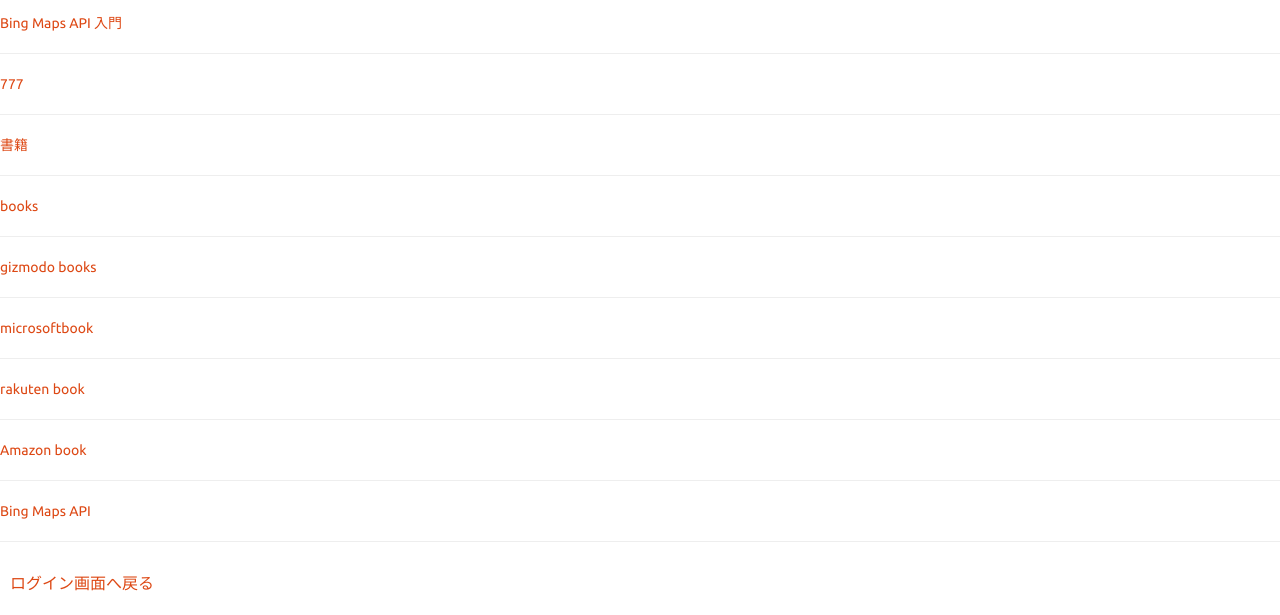
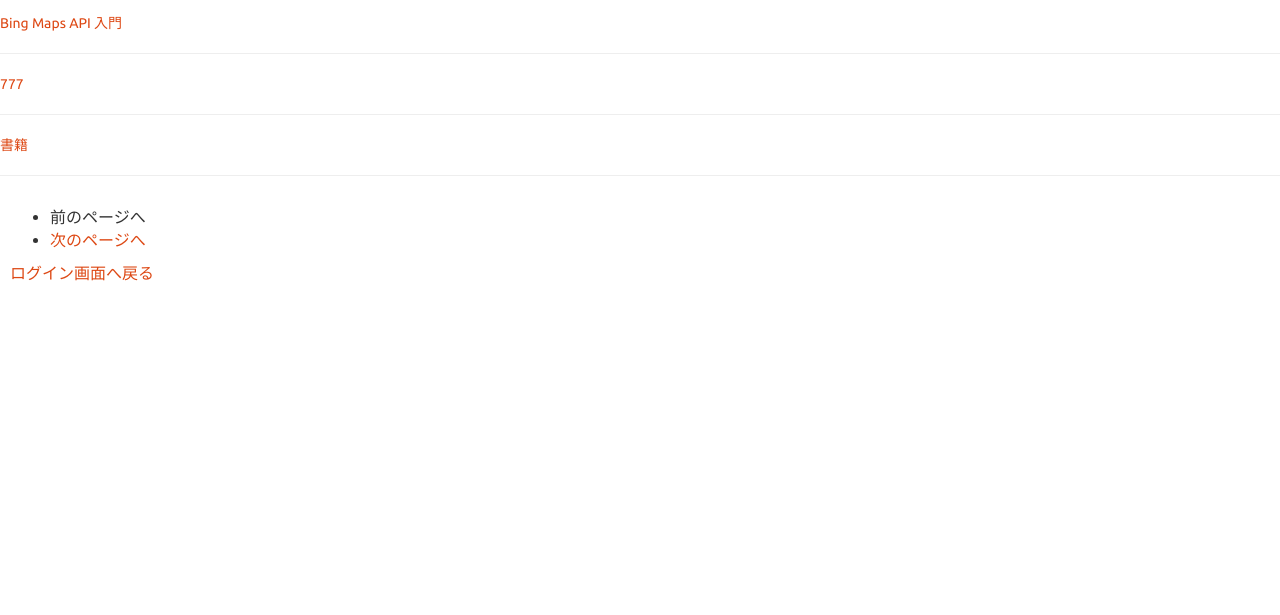
Before and after one commit to twinsnaoki/gs_code2, a PHP site: page /list.php?page=1 in a window 1280 px wide. Shown: the part 221-836 px from the top of the page. After the commit the page ends 502 px from the top, so only its background shows below. Run offline with PHP 8.4, Linux system fonts and the light colour scheme; data comes from the database, SQL or seed files in the repository.

Commit message:
ページネーションの追加

```diff
--- a/09_31_gscode/list.php
+++ b/09_31_gscode/list.php
@@ -3,7 +3,21 @@ include("funcs.php");
 $pdo = db_conn();
 $stmt = $pdo->prepare("SELECT * FROM book_bm_table");
 $status = $stmt->execute();
-$lists = $pdo->query('SELECT * FROM book_bm_table ORDER BY id DESC');
+
+$page = $_REQUEST['page'];
+if ($page == ''){
+    $page = 1;
+}
+$page = max($page, 1); //1以下にはならない処理
+$counts = $pdo->query('SELECT COUNT(title) AS cnt FROM book_bm_table'); //最大値以上にならないようにする
+$cnt = $counts->fetch();
+$maxPage = ceil($cnt['cnt'] / 5);
+$page = min($page, $maxPage);
+
+$start = ($page - 1) * 5;
+$lists = $pdo->prepare('SELECT * FROM book_bm_table ORDER BY id DESC LIMIT ?, 5');
+$lists->bindParam(1, $start, PDO::PARAM_INT);
+$lists->execute();
 
 ?>
 
@@ -37,6 +51,23 @@ $lists = $pdo->query('SELECT * FROM book_bm_table ORDER BY id DESC');
     <?php endwhile; ?>
 </article>
 <div>
+
+<ul class="paging">
+    <?php if ($page > 1): ?>
+    <li><p><a href="list.php?page=<?php print($page -1); ?>">前のページへ</a></p></li>
+    <?php else: ?>
+    <li>前のページへ</li>
+    <?php endif; ?>
+
+    <?php if ($page < $maxPage): ?>
+    <li><p><a href="list.php?page=<?php print($page +1); ?>">次のページへ</a></p></li>
+    <?php else: ?>
+    <li>次のページへ</li>
+    <?php endif; ?>
+</ul>
+
+
+
 <p><a href="login.php">ログイン画面へ戻る</a></p>
 </div>
 
```
